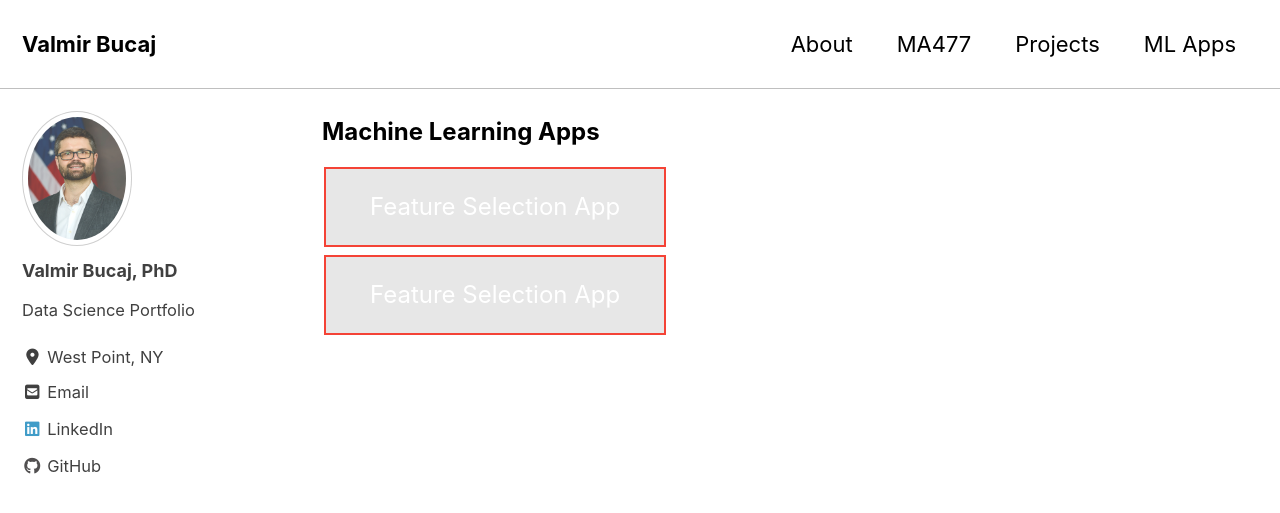
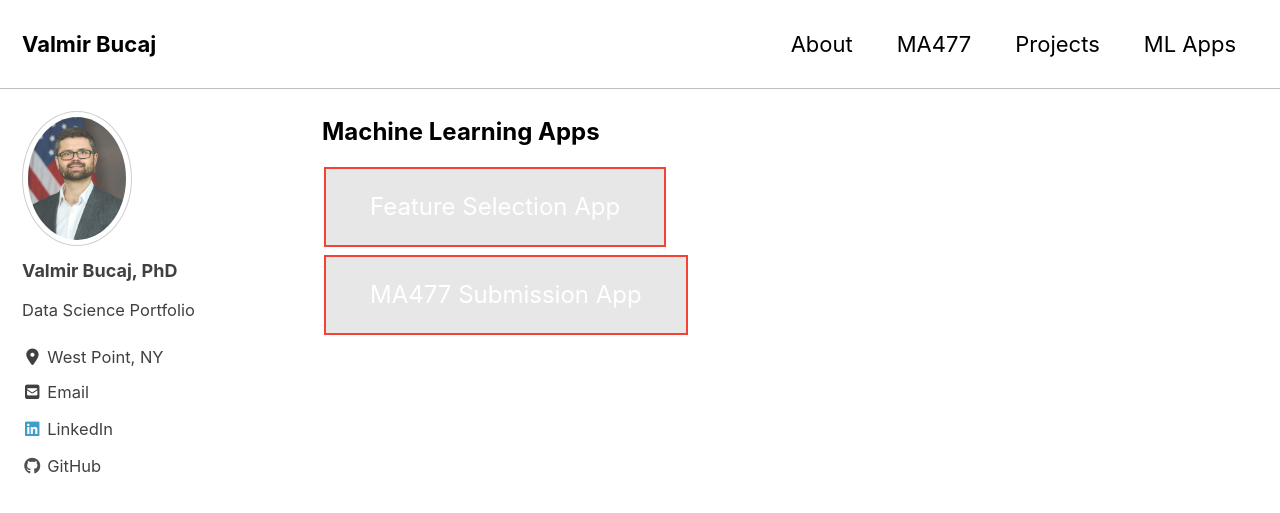
Before and after one commit to vbucaj/vbucaj.github.io, a Jekyll site: the page built from _pages/Apps.md, in a window 1280 px wide and 900 px high. Shown: the top 513 px of the window. Built offline with Jekyll 4.4.1, drawn with Linux system fonts in a browser that asks for light colours; cached includes are drawn as plain includes; nearby versions of some CDN libraries.

Commit message:
updated app2

```diff
--- a/_pages/Apps.md
+++ b/_pages/Apps.md
@@ -47,6 +47,6 @@ author_profile: true
       </style>
    </head>
    <body>
-      <a href="https://submission-app.herokuapp.com/" class="button" target='_blank' >Feature Selection App</a>
+      <a href="https://submission-app.herokuapp.com/" class="button" target='_blank' >MA477 Submission App</a>
    </body>
 </html>
```
